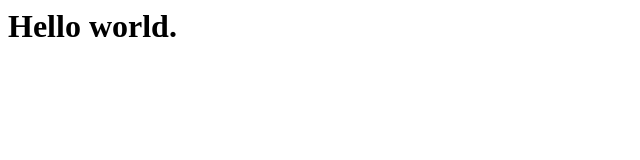
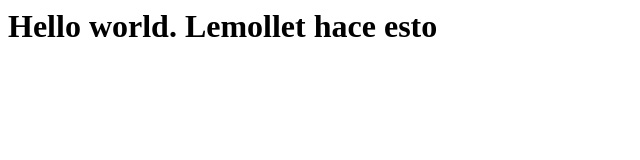
Before and after one commit to IceDev-xyz/ArcticSite, a plain HTML site: page index.html in a window 1280 px wide. Shown: the whole page, without its empty margins (0-640 px from the left). Drawn offline with Linux system fonts and the light colour scheme.

Commit message:
Update index.html

```diff
--- a/index.html
+++ b/index.html
@@ -1 +1 @@
-<h1>Hello world.</h1>
+<h1>Hello world. Lemollet hace esto</h1>
```
